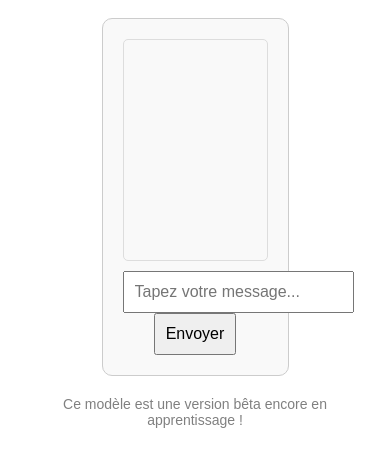
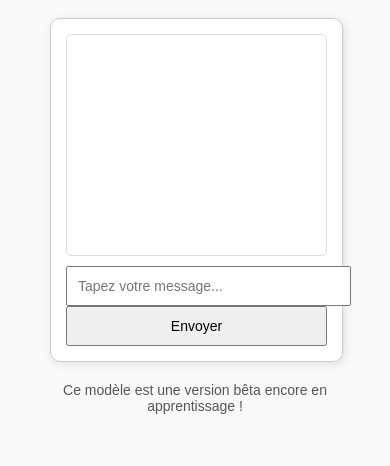
Before and after one commit to lilypermancy/AliasS-bot, a plain HTML site: page index.html in a window 390 px wide. Shown: the part 314-780 px from the top of the page. Drawn offline with Linux system fonts and the light colour scheme.

Commit message:
Update index.html

```diff
--- a/index.html
+++ b/index.html
@@ -9,6 +9,7 @@
             font-family: Arial, sans-serif;
             text-align: center;
             margin: 50px;
+            background-color: #f9f9f9;
         }
         #logo {
             width: 120px;
@@ -20,7 +21,8 @@
             border: 1px solid #ccc;
             padding: 20px;
             border-radius: 10px;
-            background: #f9f9f9;
+            background-color: white;
+            box-shadow: 2px 2px 10px rgba(0, 0, 0, 0.1);
         }
         #messages {
             text-align: left;
@@ -42,10 +44,30 @@
             padding: 10px;
             font-size: 16px;
         }
-        footer {
+        button {
+            cursor: pointer;
+        }
+
+        /* ✅ Adaptation mobile (Responsive Design) */
+        @media screen and (max-width: 768px) {
+            #chat-container {
+                width: 90%; /* Ajuste la largeur pour mobile */
+                padding: 15px;
+            }
+            #messages {
+                max-height: 250px;
+            }
+            input, button {
+                width: 100%;
+                font-size: 14px;
+            }
+        }
+
+        /* ✅ Style du message en bas de page */
+        #footer {
             margin-top: 20px;
             font-size: 14px;
-            color: gray;
+            color: #555;
         }
     </style>
 </head>
@@ -53,15 +75,14 @@
 
     <img id="logo" src="logo_alia-removebg-preview.png" alt="Logo AliaSimona">
     <h1>AliaSimona's AI Bot</h1>
+
     <div id="chat-container">
         <div id="messages"></div>
         <input type="text" id="user-input" placeholder="Tapez votre message..." onkeypress="handleKeyPress(event)" />
         <button onclick="sendMessage()">Envoyer</button>
     </div>
 
-    <footer>
-        <p>Ce modèle est une version bêta encore en apprentissage !</p>
-    </footer>
+    <p id="footer">Ce modèle est une version bêta encore en apprentissage !</p>
 
     <script>
         const apiUrl = "https://aliasimona-bot-api.onrender.com/chat";  // Remplace par ton URL si besoin
```
